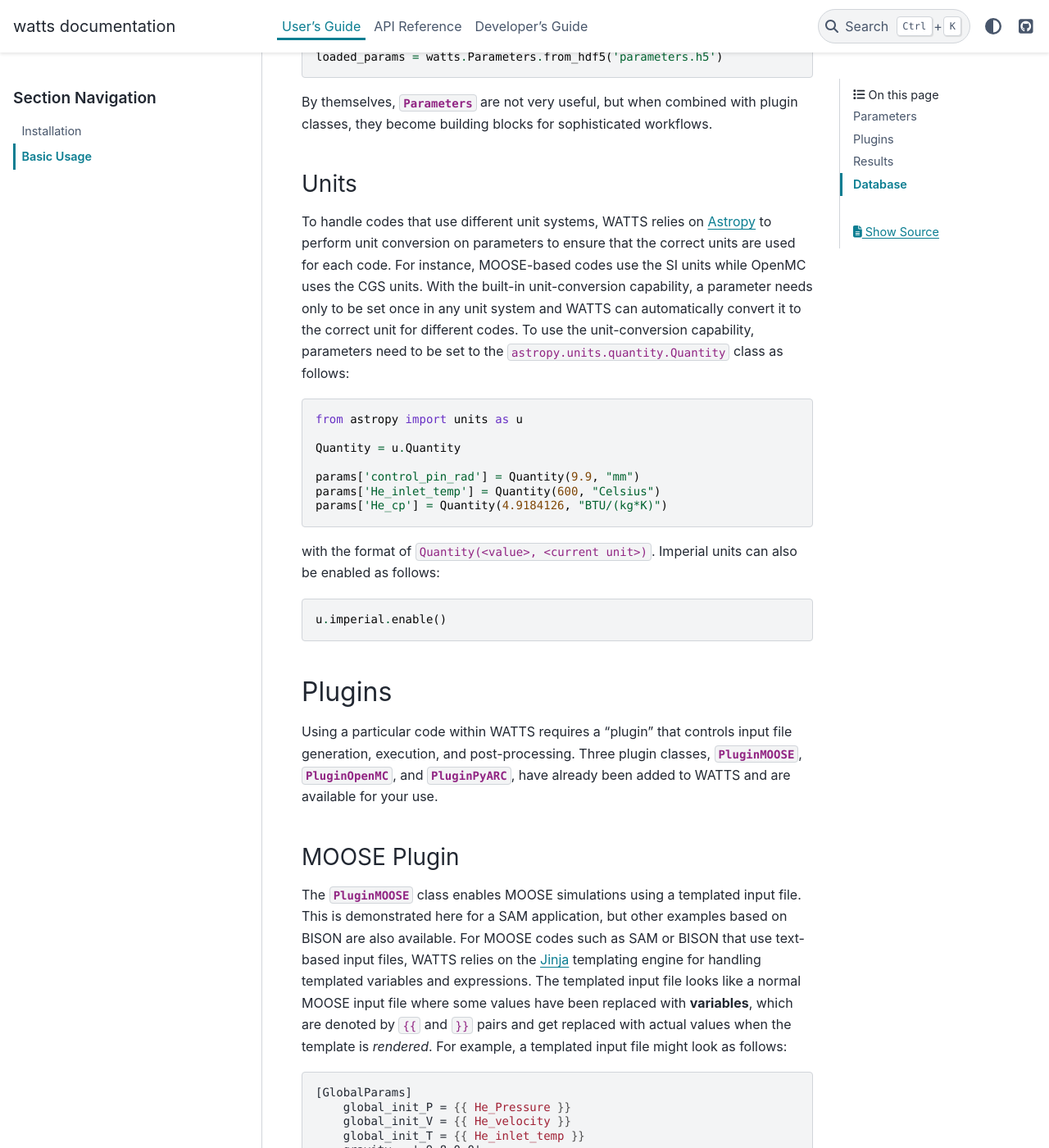
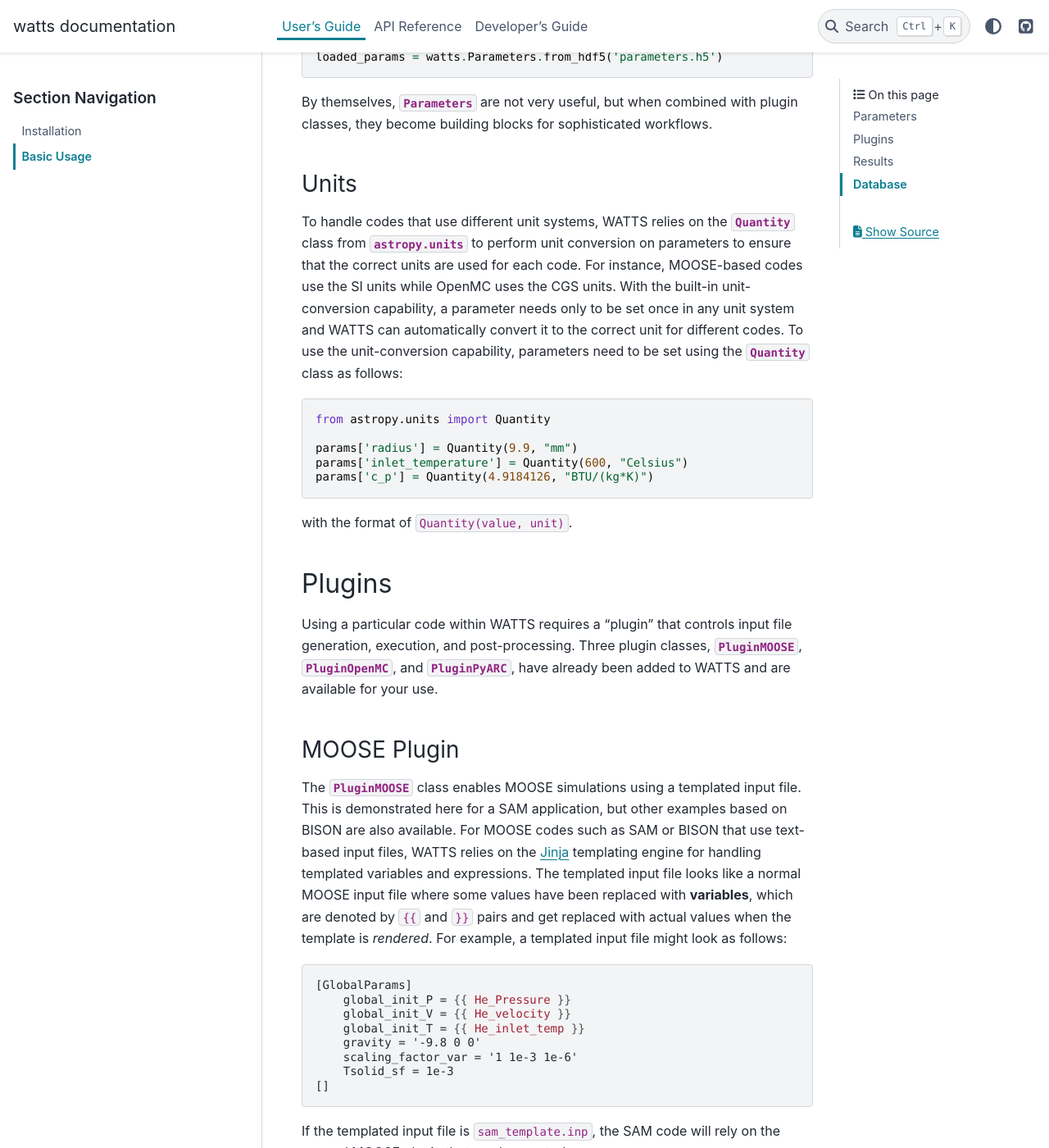
Before and after one commit to watts-dev/watts, a Sphinx documentation site: the page built from doc/source/user/usage.rst, in a window 1280 px wide and 1400 px high, scrolled down 1005 px. Shown: the whole window at 82% size. Built offline with Sphinx 7.4.7 and the PyData theme 0.15.4, drawn with Linux system fonts in a browser that asks for light colours; some of the changed text lies outside the part shown.

Commit message:
Update documentation

```diff
--- a/doc/source/conf.py
+++ b/doc/source/conf.py
@@ -48,7 +48,8 @@
     'python': ('https://docs.python.org/3', None),
     'numpy': ('https://numpy.org/doc/stable/', None),
     'openmc': ('https://docs.openmc.org/en/stable/', None),
-    'h5py': ('https://docs.h5py.org/en/stable', None)
+    'h5py': ('https://docs.h5py.org/en/stable', None),
+    'astropy': ('https://docs.astropy.org/en/stable/', None)
 }
 
 # -- Options for HTML output -------------------------------------------------
--- a/doc/source/reference/index.rst
+++ b/doc/source/reference/index.rst
@@ -12,7 +12,9 @@
    watts.Parameters
    watts.Plugin
    watts.PluginOpenMC
-   watts.PluginSAM
+   watts.PluginMOOSE
+   watts.PluginPyARC
    watts.Results
    watts.ResultsOpenMC
-   watts.ResultsSAM
+   watts.ResultsMOOSE
+   watts.ResultsPyARC
--- a/doc/source/user/usage.rst
+++ b/doc/source/user/usage.rst
@@ -48,31 +48,35 @@
 Units
 ~~~~~
 
-To handle codes that use different unit systems, WATTS relies on `Astropy <https://www.astropy.org>`_ to perform unit conversion on parameters to ensure that the correct units are used for each code. For instance, MOOSE-based codes use the SI units while OpenMC uses the CGS units. With the built-in unit-conversion capability, a parameter needs only to be set once in any unit system and WATTS can automatically convert it to the correct unit for different codes. To use the unit-conversion capability, parameters need to be set to the ``astropy.units.quantity.Quantity`` class
-as follows::
-
-    from astropy import units as u
-
-    Quantity = u.Quantity
-
-    params['control_pin_rad'] = Quantity(9.9, "mm")
-    params['He_inlet_temp'] = Quantity(600, "Celsius")
-    params['He_cp'] = Quantity(4.9184126, "BTU/(kg*K)")
-
-with the format of ``Quantity(<value>, <current unit>)``. Imperial units can also be enabled as
+To handle codes that use different unit systems, WATTS relies on the
+:class:`~astropy.units.Quantity` class from :mod:`astropy.units` to perform unit
+conversion on parameters to ensure that the correct units are used for each
+code. For instance, MOOSE-based codes use the SI units while OpenMC uses the CGS
+units. With the built-in unit-conversion capability, a parameter needs only to
+be set once in any unit system and WATTS can automatically convert it to the
+correct unit for different codes. To use the unit-conversion capability,
+parameters need to be set using the :class:`~astropy.units.Quantity` class as
 follows::
 
-    u.imperial.enable()
+    from astropy.units import Quantity
+
+    params['radius'] = Quantity(9.9, "mm")
+    params['inlet_temperature'] = Quantity(600, "Celsius")
+    params['c_p'] = Quantity(4.9184126, "BTU/(kg*K)")
+
+with the format of ``Quantity(value, unit)``.
 
 Plugins
 +++++++
 
-Using a particular code within WATTS requires a "plugin" that controls input file
-generation, execution, and post-processing. Three plugin classes,
-:class:`~watts.PluginMOOSE`, :class:`~watts.PluginOpenMC`, and :class:`~watts.PluginPyARC`, have already been added to WATTS and are available for your use.
+Using a particular code within WATTS requires a "plugin" that controls input
+file generation, execution, and post-processing. Three plugin classes,
+:class:`~watts.PluginMOOSE`, :class:`~watts.PluginOpenMC`, and
+:class:`~watts.PluginPyARC`, have already been added to WATTS and are available
+for your use.
 
 MOOSE Plugin
-~~~~~~~~~~
+~~~~~~~~~~~~
 
 The :class:`~watts.PluginMOOSE` class enables MOOSE simulations using a
 templated input file. This is demonstrated here for a SAM application, but other
@@ -96,7 +100,8 @@
         Tsolid_sf = 1e-3
     []
 
-If the templated input file is ``sam_template.inp``, the SAM code will rely the general MOOSE plugin that can be created as::
+If the templated input file is ``sam_template.inp``, the SAM code will rely on
+the general MOOSE plugin that can be created as::
 
     moose_plugin = watts.PluginMOOSE('sam_template.inp')
 
@@ -137,7 +142,7 @@
 ~~~~~~~~~~~~~
 
 The :class:`~watts.PluginOpenMC` class handles OpenMC execution in a similar
-manner to the :class:`~watts.PluginSAM` class for SAM. However, for OpenMC,
+manner to the :class:`~watts.PluginMOOSE` class for MOOSE. However, for OpenMC,
 inputs are generated programmatically through the OpenMC Python API. Instead of
 writing a text template, for the OpenMC plugin you need to write a function that
 accepts an instance of :class:`~watts.Parameters` and generates the necessary
@@ -183,7 +188,7 @@
 ~~~~~~~~~~~~~
 
 The :class:`~watts.PluginPyARC` class handles PyARC execution in a similar
-manner to the :class:`~watts.PluginSAM` class for SAM. PyARC use text-based
+manner to the :class:`~watts.PluginMOOSE` class for MOOSE. PyARC use text-based
 input files which can be templated as follows:
 
 .. code-block:: jinja
@@ -194,7 +199,8 @@
         plane ( z10 ) { z = {{ assembly_length }} }
     }
 
-If the templated input file is `pyarc_template`, then the PyARC plugin can be instantiated with following command line::
+If the templated input file is `pyarc_template`, then the PyARC plugin can be
+instantiated with following command line::
 
     pyarc_plugin = watts.PluginPyARC('pyarc_template', show_stdout=True, extra_inputs=['lumped_test5.son'])
 
@@ -248,9 +254,9 @@
     >>> results.keff
     1.0026170700986219+/-0.003342785895893627
 
-For SAM, the :class:`~watts.ResultsMOOSE` class
-provides a :attr:`~watts.ResultsMOOSE.csv_data` attribute that gathers the
-results from every CSV files generated by MOOSE applications (such as SAM or BISON)::
+For MOOSE, the :class:`~watts.ResultsMOOSE` class provides a
+:attr:`~watts.ResultsMOOSE.csv_data` attribute that gathers the results from
+every CSV files generated by MOOSE applications (such as SAM or BISON)::
 
     moose_result = moose_plugin.workflow(params)
     for key in moose_result.csv_data:
```
